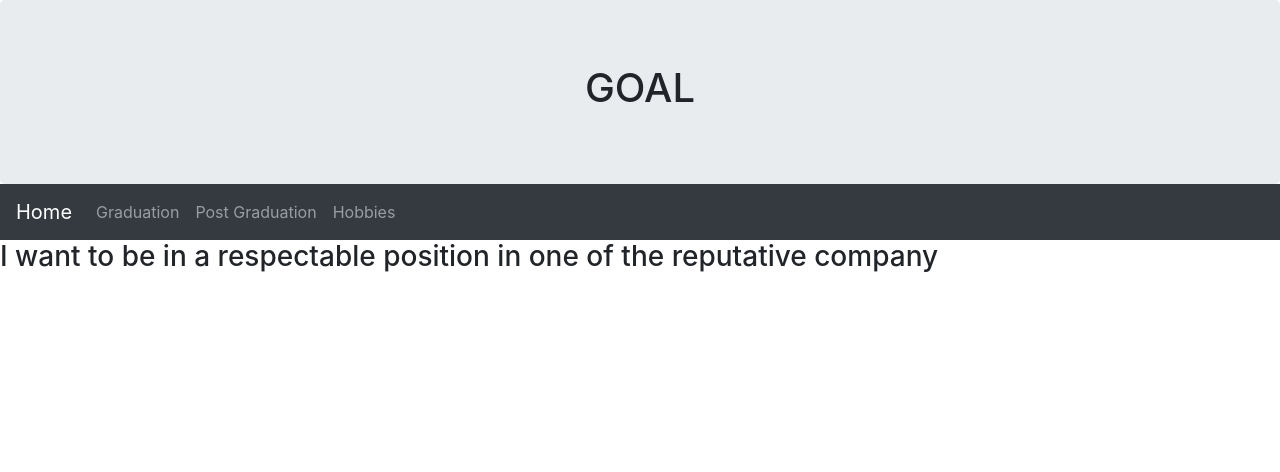
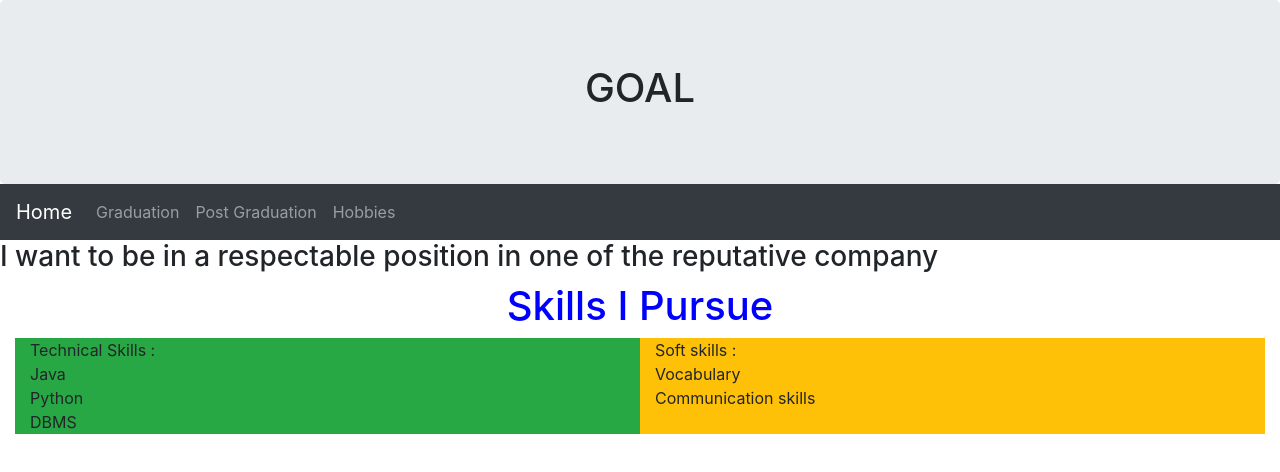
Before and after one commit to sailaja23595/WT, a plain HTML site: page Day 4/Project 0/Aim.html in a window 1280 px wide. Drawn offline with nearby package versions, Linux system fonts and the light colour scheme.

Commit message:
Updated grid module

```diff
--- a/Day 4/Project 0/Aim.html
+++ b/Day 4/Project 0/Aim.html
@@ -36,5 +36,21 @@
             </div>
         </nav>
         <h3> I want to be in a respectable position in one of the reputative company </h3>
+        <div class="container-fluid">
+            <h1 style = "color: blue; text-align: center;">Skills I Pursue</h1>
+            <!-- <p>In Bootstrap 4, there is an easy way to create equal width columns: just use the <code>.col-md</code> class on a specified number of col elements. Bootstrap will recognize how many columns there are, and each column will get the same width.</p>
+            <p>If the screen size is <strong>less than 768px</strong>, the columns will stack horizontally.</p> -->
+            <div class="container-fluid">
+              <div class="row">
+                <div class="col-md bg-success">Technical Skills :
+                    <br> Java
+                    <br>Python
+                    <br>DBMS</div>
+
+                <div class="col-md bg-warning">Soft skills :
+                    <br> Vocabulary
+                    <br> Communication skills </div>
+              </div>
+            </div>
     </body>
 </html>
```
